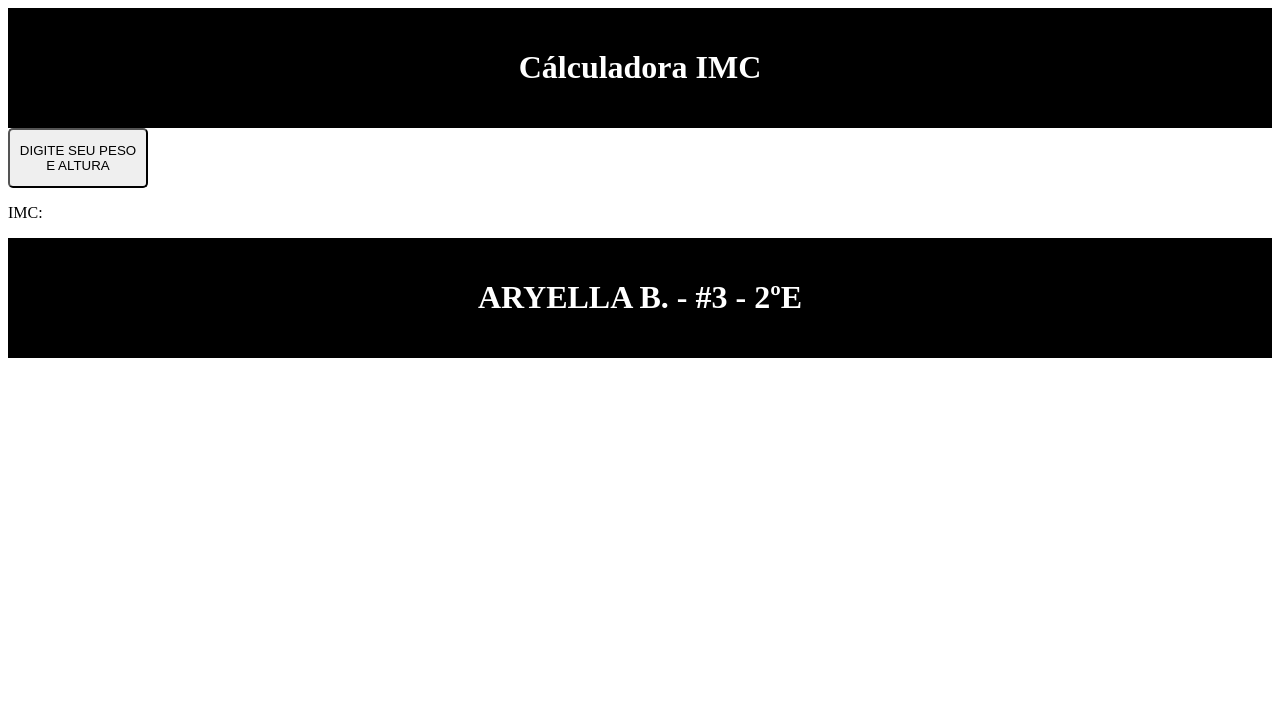
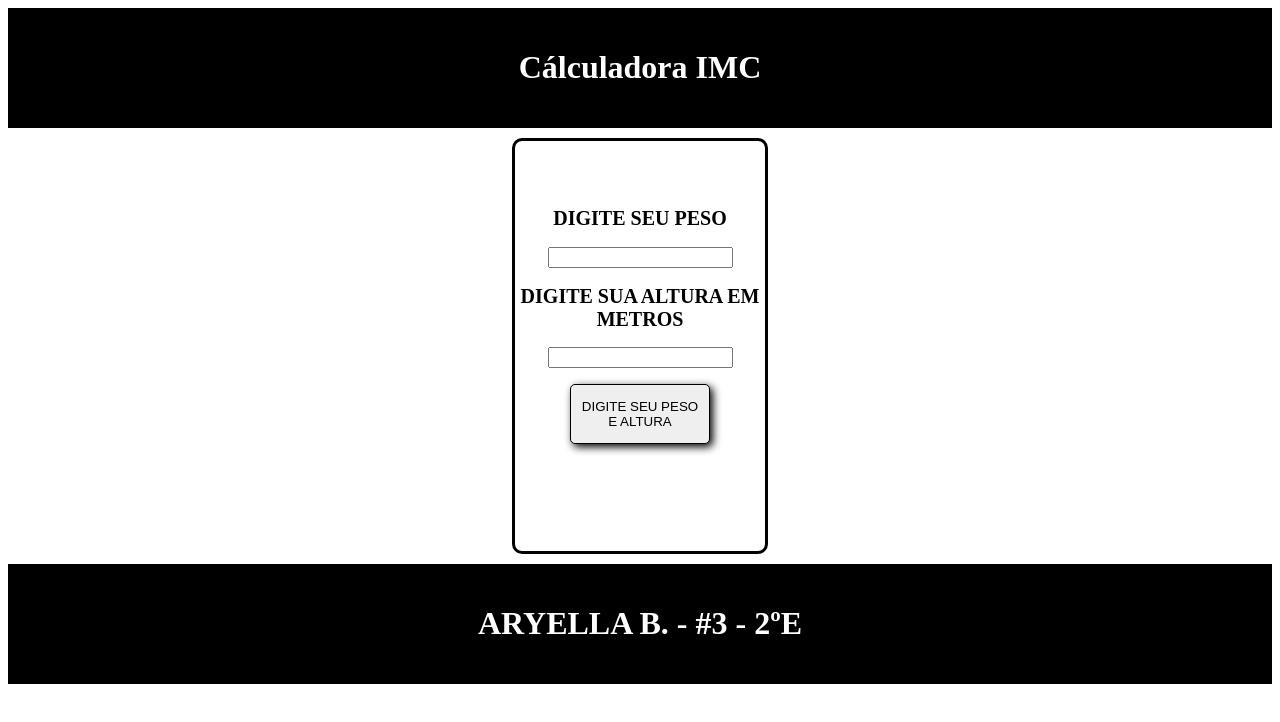
Before and after one commit to DanTinho/portfiolio-ary, a plain HTML site: page calculadoraIMC/imc.html in a window 1280 px wide. Drawn offline with Linux system fonts and the light colour scheme.

Commit message:
Add files via upload

```diff
--- a/calculadoraIMC/imc.css
+++ b/calculadoraIMC/imc.css
@@ -12,10 +12,29 @@ header {
     color: white;
 }
 
+.main {
+    margin: 0 auto;
+    margin-top: 10px;
+    margin-bottom: 10px;
+    padding-top: 50px;
+    width: 250px;
+    height: 360px;
+    border: 3px solid black;
+    border-radius: 10px;
+    text-align: center;
+}
+
+.main h2 {
+    font-size: 20px;
+    font-weight: none;
+}
+
 button {
     width: 140px;
     height: 60px;
+    border: 1px solid black;
     border-radius: 5px;
+    box-shadow: 3px 3px 8px black;
 }
 
 footer {
--- a/calculadoraIMC/imc.html
+++ b/calculadoraIMC/imc.html
@@ -9,16 +9,26 @@
 </head>
 <body>
     <header>
-        <div class="footer">
+        <div class="header">
             <h1>
                 Cálculadora IMC
             </h1>
         </div>
     </header>
     <main>
-        <button id="botao" type="button" onclick="perguntarPeso()">DIGITE SEU PESO E ALTURA</button>
+        <div class="main">
+            <h2>DIGITE SEU PESO</h2>
+            <input type="text" id="input_peso" value=''>
 
-        <p id="valorImc">IMC: </p>
+            <h2>DIGITE SUA ALTURA EM METROS</h2>
+            <input type="text" id="input_altura" value=''>
+
+            <p>
+                <button id="botao" type="button" onclick="perguntarPeso()">DIGITE SEU PESO E ALTURA</button>
+            </p>
+
+            <p id="valorImc"> </p>
+        </div>
     </main>
     <footer>
         <div class="footer">
--- a/calculadoraIMC/imc.js
+++ b/calculadoraIMC/imc.js
@@ -1,19 +1,20 @@
 function perguntarPeso() {
 
-    peso = prompt("Qual seu peso?");
-    altura = prompt("Qual sua altura em metros?");
+    peso = document.getElementById('input_peso').value;
+    altura = document.getElementById('input_altura').value;
 
     let imc = peso / (altura * altura);
 
     let resposta = window.document.getElementById('valorImc');
 
     if(imc < 18.5) {
-    resposta.innerHTML += "<p>Considerando seu peso de " + peso + "kg e sua altura de " + altura + "m, você está abaixo do peso.<p>";
+    resposta.innerHTML = "O valor do seu IMC é de <b>" + imc.toFixed(1) + "</b>, então, você é considerado <b>ABAIXO DO PESO</b>.";
     } else if (imc > 18.6 && imc < 24.9) {
-    resposta.innerHTML += "<p>Considerando seu peso de " + peso + "kg e sua altura de " + altura + "m, você está no peso normal.<p>";
+    resposta.innerHTML = "O valor do seu IMC é de<b>" + imc.toFixed(1) + "</b>, então, seu peso é considerado <b>NORMAL</b>.";
     } else if (imc > 25 && imc < 29.9) {
-    resposta.innerHTML += "<p>Considerando seu peso de " + peso + "kg e sua altura de " + altura + "m, você está acima do peso.<p>";
+    resposta.innerHTML = "O valor do seu IMC é de <b>" + imc.toFixed(1) + "</b>, então, você é considerado <b>ACIMA DO PESO</b>.";
     } else if (imc > 30) {
-    resposta.innerHTML += "<p>Considerando seu peso de " + peso + "kg e sua altura de " + altura + "m, você está obeso.<p>";
+    resposta.innerHTML = "O valor do seu IMC é de <b>" + imc.toFixed(1) + "</b>, então, você é considerado <b>OBESO</b>.";
     }
+
 }
```
